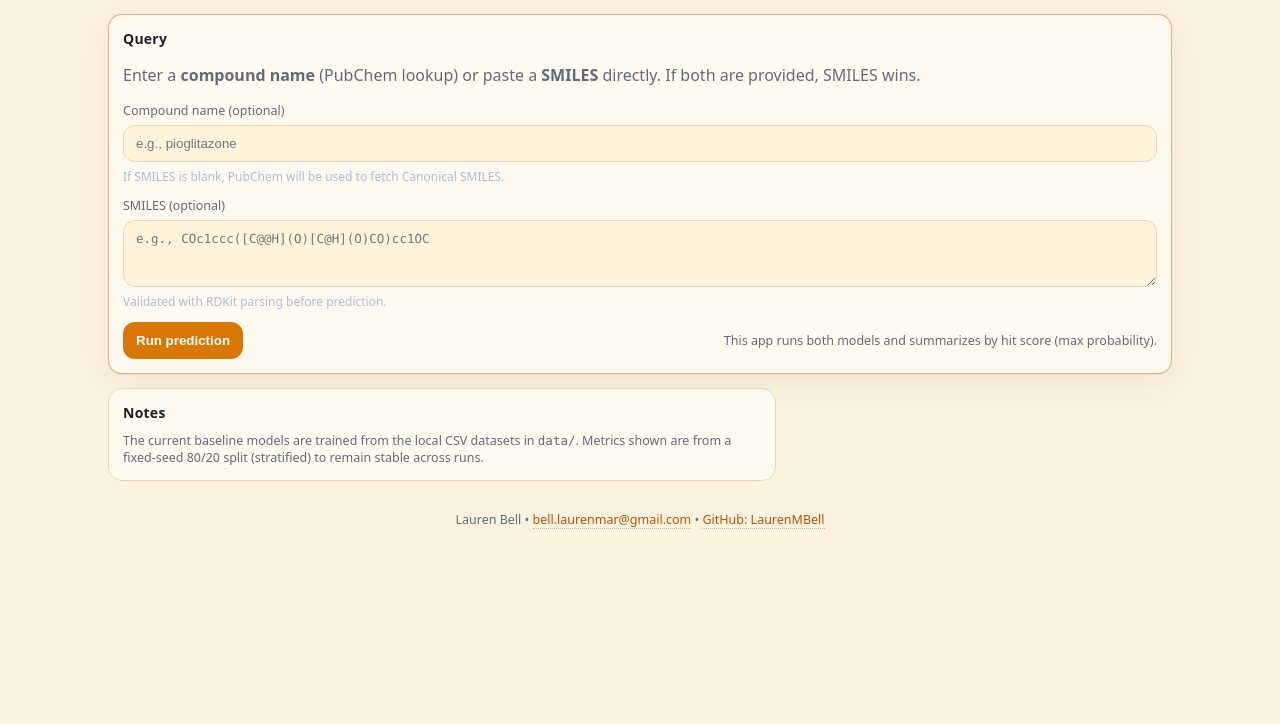
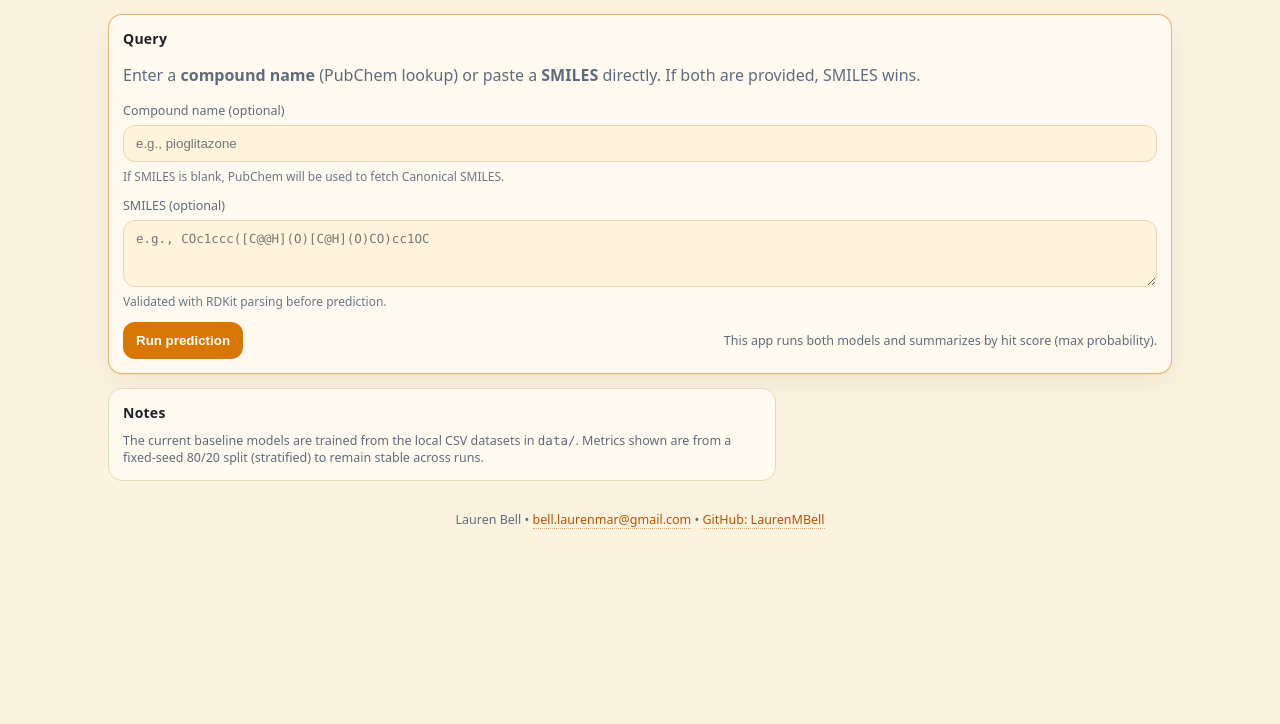
Before and after one commit to LaurenMBell/pparg, a Flask app: page / in a window 1280 px wide. Shown: the part 104-828 px from the top of the page. Run offline with Flask 3, Linux system fonts and the light colour scheme.

```diff
--- a/app.py
+++ b/app.py
@@ -102,8 +102,8 @@ def _draw_model_metrics(ag, ant):
     ant_vals = [ant["metrics"][k] for k in labels]
     x = np.arange(len(labels))
     w = 0.36
-    ax.bar(x - w / 2, ag_vals, width=w, color="orange", label="Agonist model")
-    ax.bar(x + w / 2, ant_vals, width=w, color="blue", label="Antagonist model")
+    ax.bar(x - w / 2, ag_vals, width=w, color="#c58a39", label="Agonist model")
+    ax.bar(x + w / 2, ant_vals, width=w, color="#6b8f7a", label="Antagonist model")
     ax.set_xticks(x)
     ax.set_xticklabels([s.title() for s in labels])
     ax.set_ylim(0, 1.0)
@@ -118,7 +118,7 @@ def _draw_prediction_hit_scores(ag_pred, ant_pred):
     fig, ax = plt.subplots(figsize=(7.6, 2.7))
     labels = ["Agonist", "Antagonist"]
     vals = [ag_pred["hit_score"], ant_pred["hit_score"]]
-    colors = [c]
+    colors = ["#c58a39", "#6b8f7a"]
     ax.bar(labels, vals, color=colors)
     ax.set_ylim(0, 1.0)
     ax.set_ylabel("Hit score (max class probability)")
--- a/static/styles.css
+++ b/static/styles.css
@@ -94,7 +94,7 @@ code{font-family:var(--mono)}
 .form{display:flex; flex-direction:column; gap:12px; margin-top:10px}
 .form__row{display:flex; flex-direction:column; gap:6px}
 .label{font-size:12.5px; color:var(--muted)}
-.hint{font-size:12px; color:rgba(155,176,208,.85)}
+.hint{font-size:12px; color:rgba(95,107,122,.92)}
 .input{
   background:var(--panel2);
   border:1px solid var(--line);
@@ -136,7 +136,7 @@ code{font-family:var(--mono)}
 }
 .alert--error{border-color:rgba(255,107,107,.5)}
 .alert__title{font-weight:750; margin-bottom:4px}
-.alert__body{color:rgba(230,238,252,.92); font-size:13px}
+.alert__body{color:rgba(31,35,40,.92); font-size:13px}
 
 .list{margin:8px 0 0 18px; color:rgba(230,238,252,.9)}
 .list li{margin:6px 0}
```
